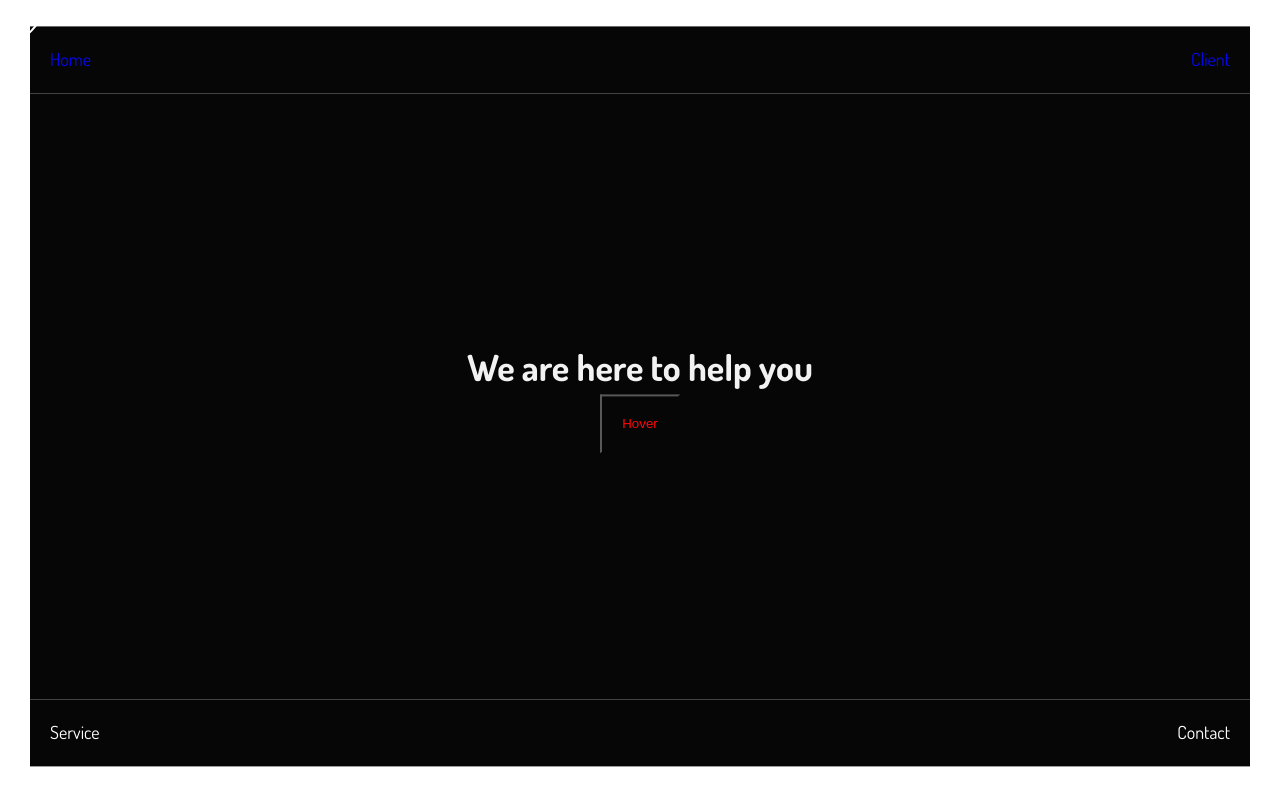
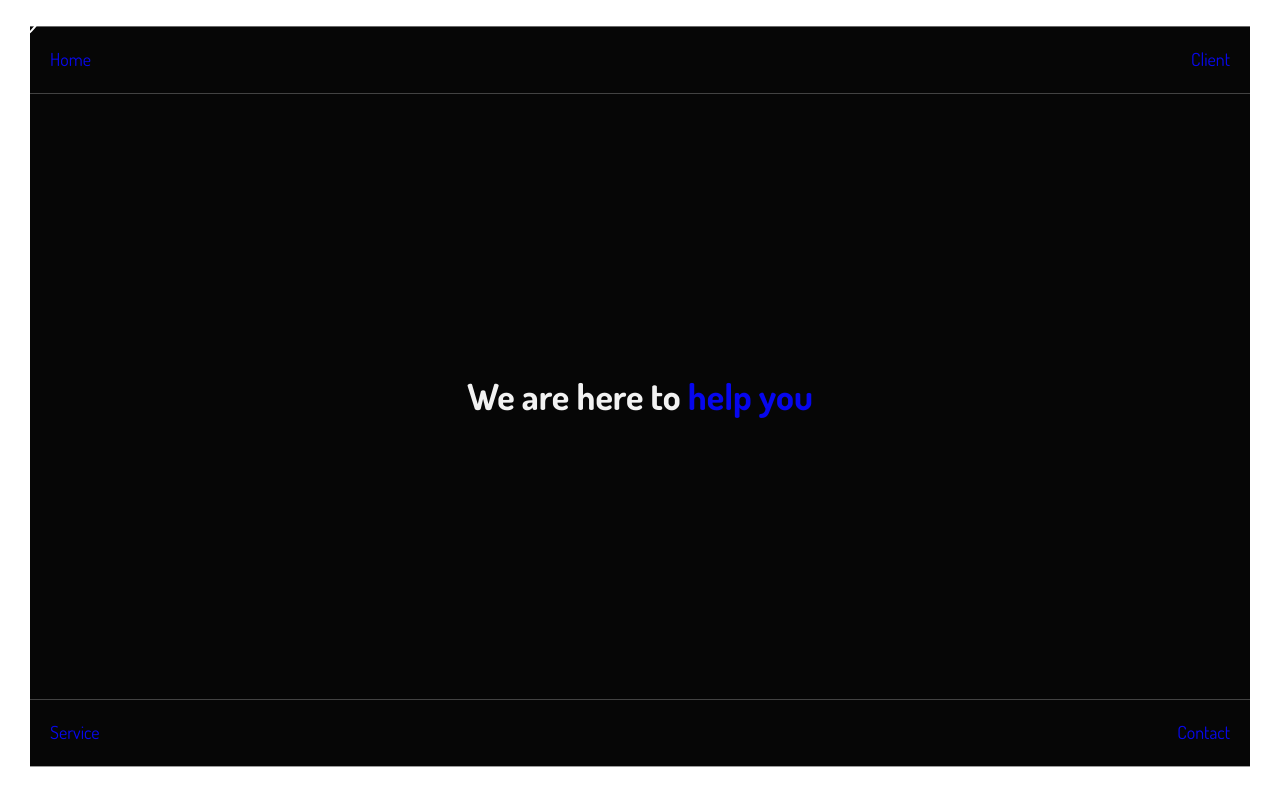
Before and after one commit to mahmud-sajib/React-Portfolio, a React (Create React App) app: page / in a window 1280 px wide. Built offline with nearby package versions, Linux system fonts and the light colour scheme.

Commit message:
Cursor Updated

```diff
--- a/src/App.js
+++ b/src/App.js
@@ -1,7 +1,12 @@
-import { useEffect, useState } from "react"
+import { useEffect, useState, useContext } from "react"
 // import AnimatedCursor from "react-animated-cursor"
 import './style.css'
 import { motion, AnimatePresence, AnimateSharedLayout } from "framer-motion"
+import { StateContext } from "./context/State";
+
+import ModalVideo from "react-modal-video";
+import useCursorHandlers from "./hooks/useCursorHandlers";
+
 
 // Components
 import Header from './components/Header'
@@ -12,13 +17,13 @@ import Cursor from "./components/Cursor"
 import Button from "./components/Button"
 
 function App() {
+
+  const cursorHandlers = useCursorHandlers();
+
   const [loading, setLoading] = useState(true);
 
-  function handleClick(e) {
-      e.preventDefault()
-      // setIsClicked(true)
-      console.log('The link was clicked.');
-  }
+   // consuming contexts
+   const {isOpen, setOpen} = useContext(StateContext)
 
   return (
     <>
@@ -28,7 +33,7 @@ function App() {
             <motion.div key="loader"><Loader setLoading={setLoading} /></motion.div>
           ) : (
             <>
-              <div className="App" onClick={handleClick}>
+              <div className="App" onClick={(e) => setOpen(true)}>
                 <motion.div class="wrapper"
                   initial={{ opacity:0, y:-180 }}
                   animate={{ opacity:1, y:0 }}
@@ -41,20 +46,22 @@ function App() {
                   <Header />
                   <main class="page-main">
                     <div>
-                      <h1>We are here to <a
-                        onClick={(e) => {
-                          e.preventDefault()
-                          window.location.href='http://google.com';
-
-                        }}
-                      >help you</a></h1>
-                      <Button  />
-
+                      <h1>We are here to
+                        <a href="https://fast.com" {...cursorHandlers}> help you</a>
+                      </h1>
                     </div>
                   </main>
                   <Footer />
                 </motion.div>
+                <ModalVideo
+                  channel="youtube"
+                  autoplay
+                  isOpen={isOpen}
+                  videoId="sSZNLAIL65M"
+                  onClose={() => setOpen(false)}
+                />
                 <Cursor />
+
 
               </div>
             </>
--- a/src/components/Footer.js
+++ b/src/components/Footer.js
@@ -1,11 +1,13 @@
 import React from 'react';
+import useCursorHandlers from "../hooks/useCursorHandlers";
 
 function Footer(){
+  const cursorHandlers = useCursorHandlers();
     return(
         <footer class="page-footer">
           <nav>
-            <a class="logo">Service</a>
-            <a class="logo">Contact</a>
+            <a class="logo" onClick={(e) => e.stopPropagation()} href="https://yahoo.com" {...cursorHandlers}>Service</a>
+            <a class="logo" onClick={(e) => e.stopPropagation()} href="https://instagram.com" {...cursorHandlers}>Contact</a>
           </nav>
         </footer>
     )
--- a/src/components/Header.js
+++ b/src/components/Header.js
@@ -1,4 +1,4 @@
-import React from 'react';
+import {React, useContext} from 'react';
 import useCursorHandlers from "../hooks/useCursorHandlers";
 
 function Header(){
@@ -7,8 +7,8 @@ function Header(){
     return(
         <header class="page-header">
           <nav>
-            <a class="logo" {...cursorHandlers} href="https://facebook.com">Home</a>
-            <a class="logo" href="https://fast.com" {...cursorHandlers}>Client</a>
+            <a class="logo" onClick={(e) => e.stopPropagation()} href="https://facebook.com" {...cursorHandlers}>Home</a>
+            <a class="logo" onClick={(e) => e.stopPropagation()} href="https://fast.com" {...cursorHandlers}>Client</a>
           </nav>
         </header>
     )
--- a/src/context/State.js
+++ b/src/context/State.js
@@ -6,9 +6,11 @@ const StateContext = React.createContext()
 function StateProvider({children}){
     const [cursor, setCursor] = useState({ active: false });
 
+    const [isOpen, setOpen] = useState(false);
+
     return(
         <StateContext.Provider value={{
-            cursor, setCursor
+            cursor, setCursor, isOpen, setOpen
         }}>
             {children}
         </StateContext.Provider>
```
